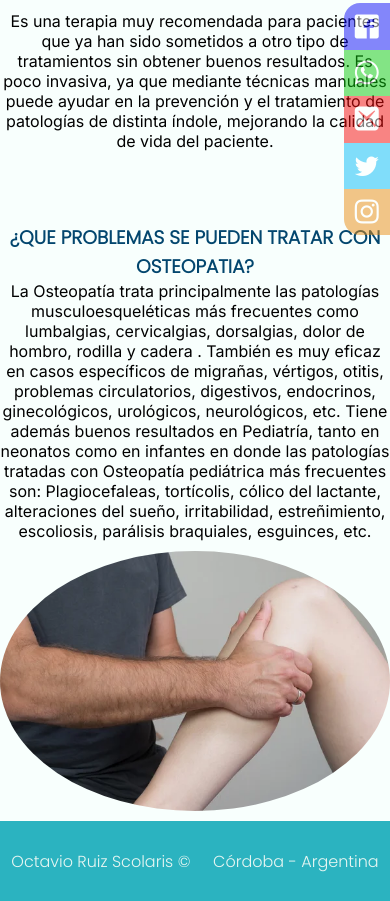
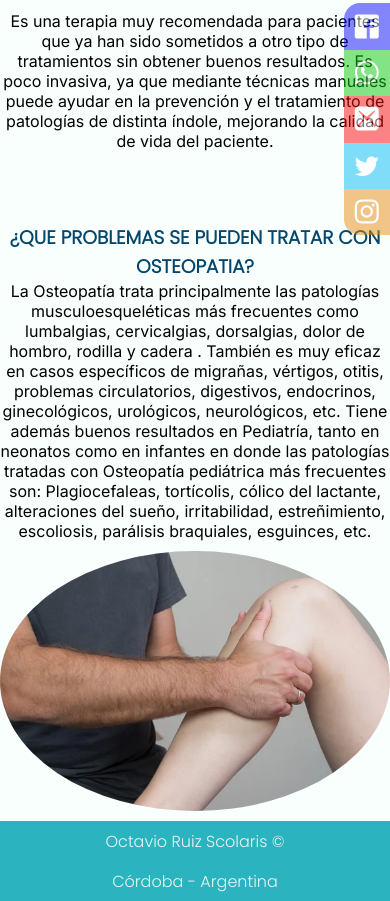
Before and after one commit to OctavioRS/PF-RuizScolaris, a plain HTML site: page index.html in a window 390 px wide. Shown: the part 292-1193 px from the top of the page. Drawn offline with Linux system fonts and the light colour scheme; files whose address does not match are found by name.

Commit message:
modificando footer mobile

```diff
--- a/css/style.css
+++ b/css/style.css
@@ -409,4 +409,8 @@ nav a:hover{
     grid-template-columns: 100%;
     grid-template-rows: 80px 80px auto auto auto auto 80px;
 }
+.footer{
+    display: flex;
+    flex-direction: column;
 }
+}
```
